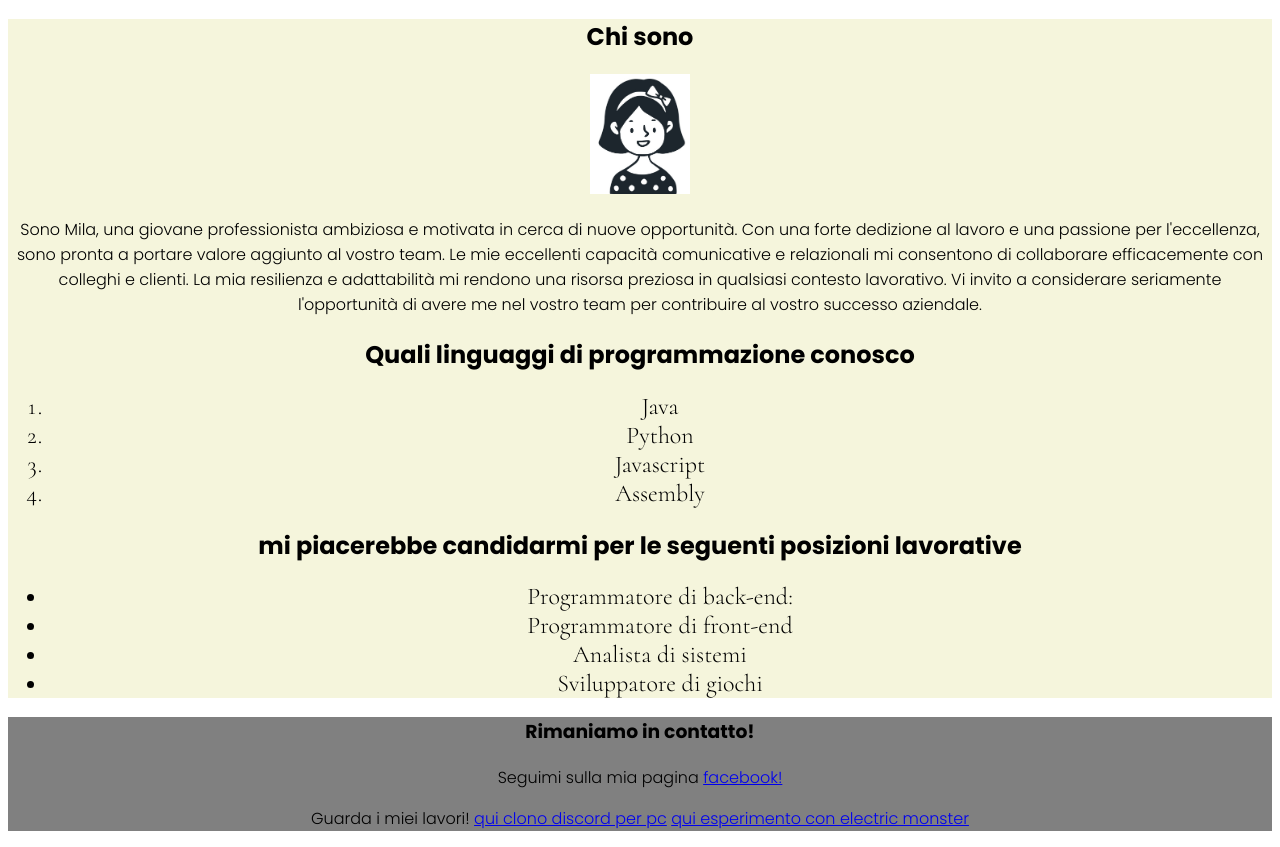
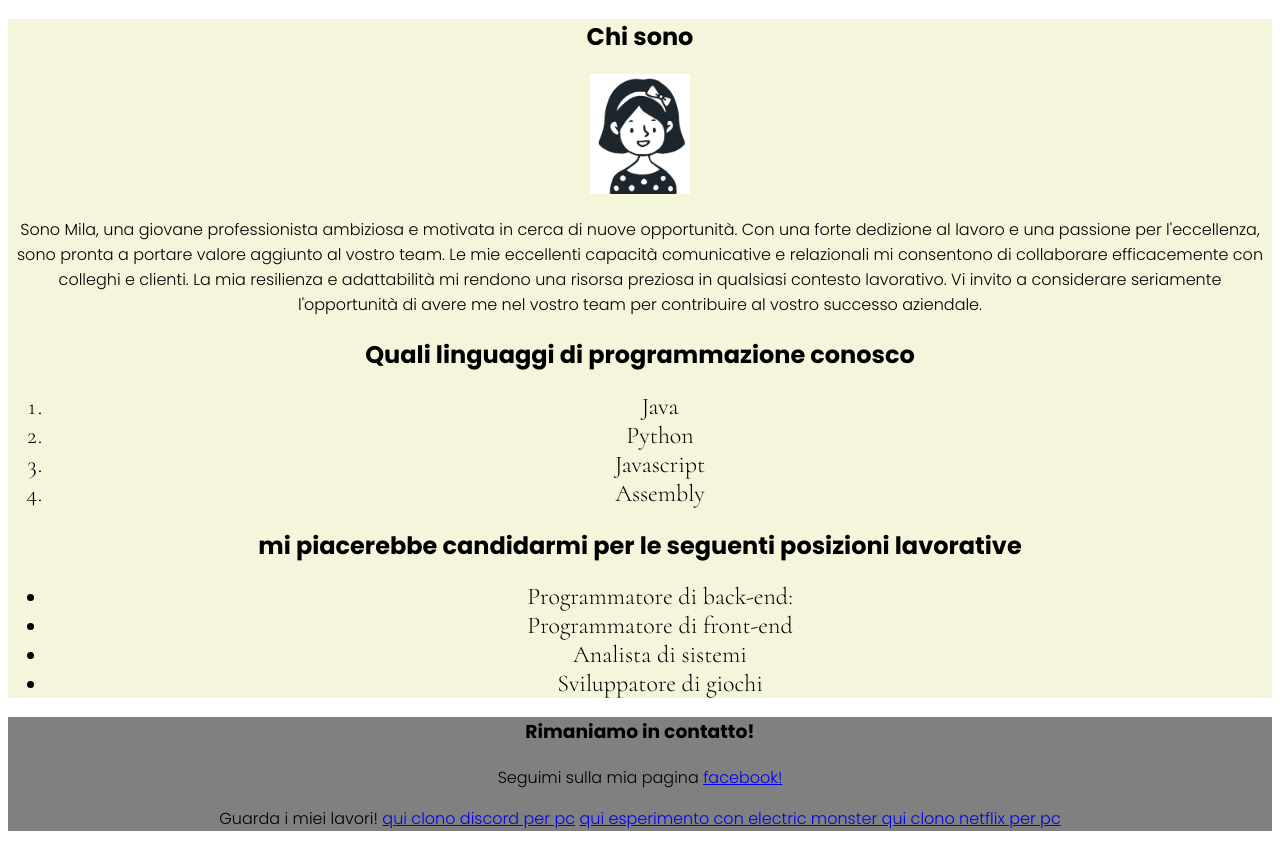
Before and after one commit to challenge-network-18-mar-24/mila-bustamante, a plain HTML site: page index.html in a window 1280 px wide. Shown: the part 72-919 px from the top of the page. Drawn offline with Linux system fonts and the light colour scheme.

Commit message:
inserisco link netflix

```diff
--- a/index.html
+++ b/index.html
@@ -65,6 +65,7 @@
           <a href="https://mila20242024.github.io/electric-monster/">
             qui esperimento con electric monster
           </a>
+          <a href="https://mila20242024.github.io/clone-netflix/"> qui clono netflix per pc</a>
         </p>
       </footer>
     </div>
```
